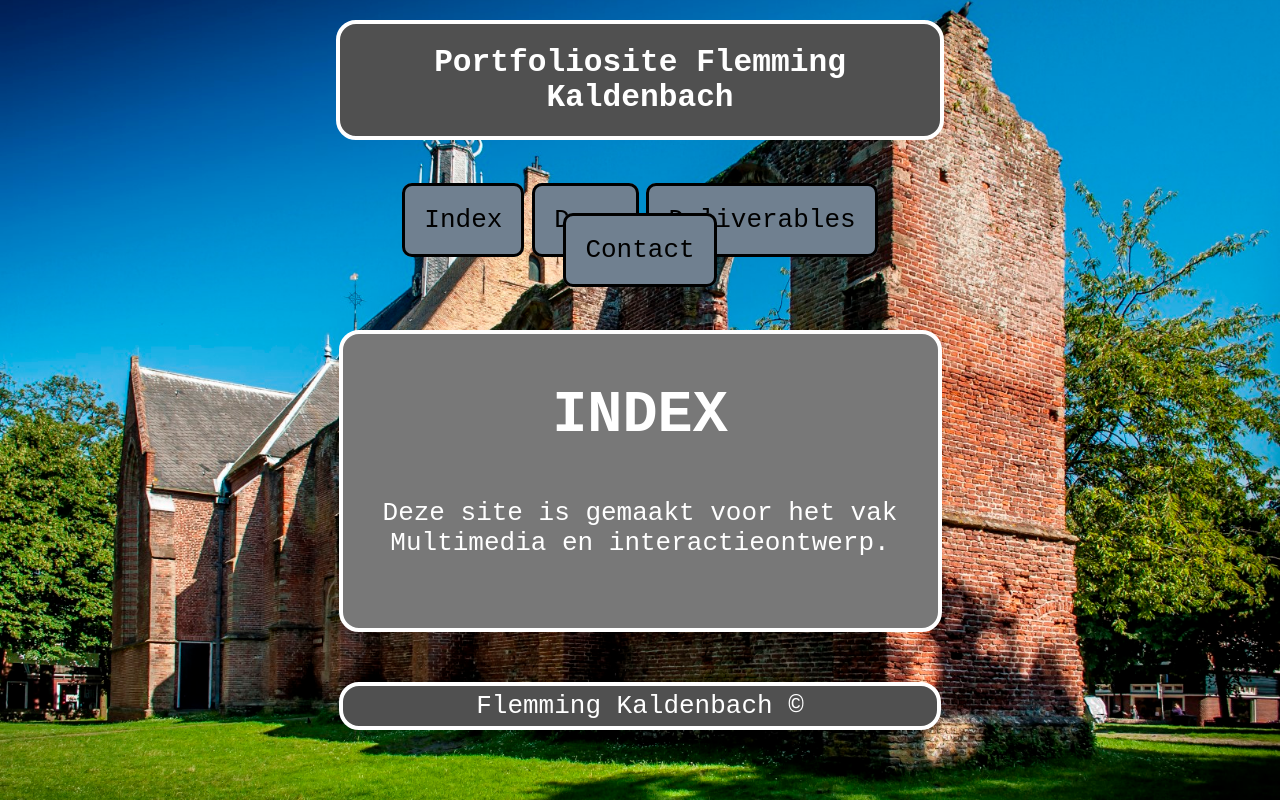
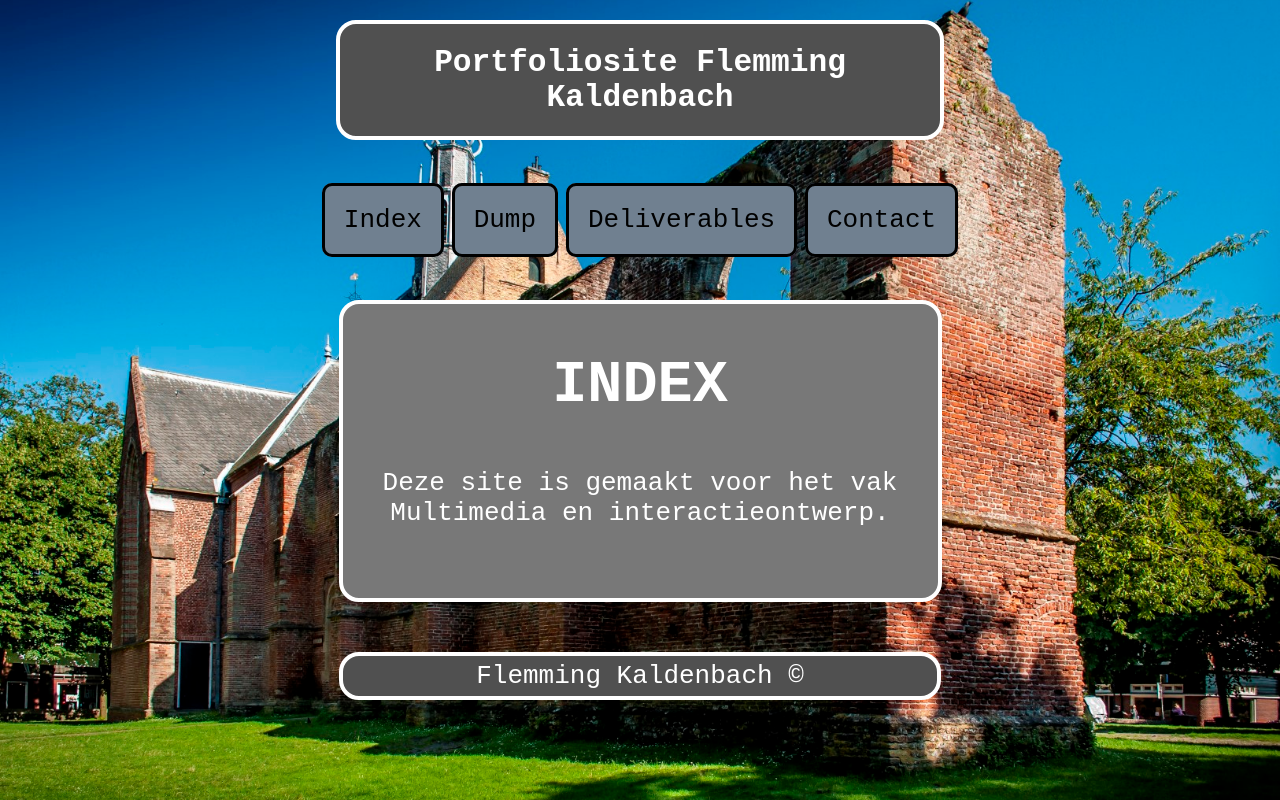
Before and after one commit to Kipfebimma/kipfebimma.github.io, a plain HTML site: page index.html in a window 1280 px wide. Drawn offline with Linux system fonts and the light colour scheme.

Commit message:
asdf
asdfas

```diff
--- a/main.css
+++ b/main.css
@@ -130,7 +130,6 @@ div#section a:hover {
 div#hmenu {
    margin: 50px;
    padding: .3em 0 .3em 0;
-   width: 599px;
    text-align: center;
     margin: auto;
     color:white;
```
